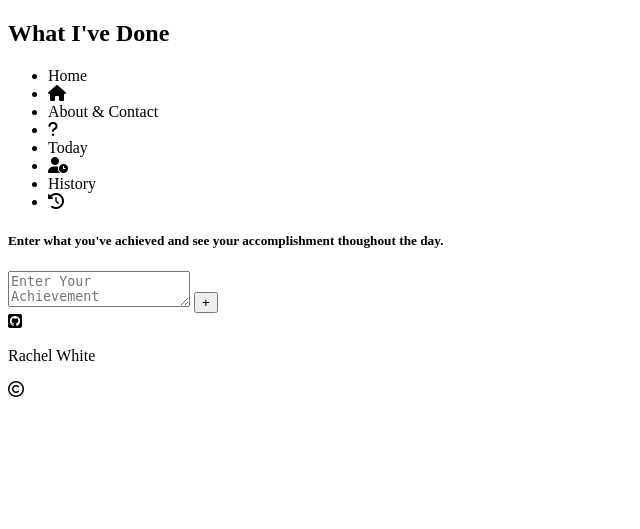
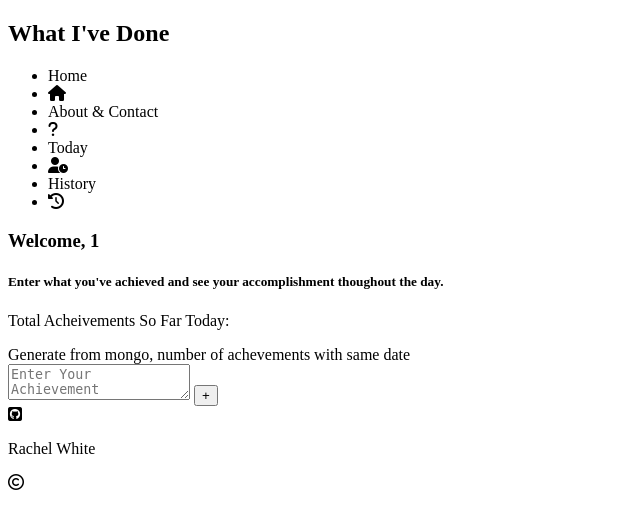
Before and after one commit to rachel-white/what-ive-done, a Flask app: template templates/today.html in a window 1280 px wide. Shown: the top 529 px of the page, without its empty margins (0-640 px from the left). Run offline with Flask 2, Linux system fonts and the light colour scheme; the template is opened without the code that fills it: most values are stand-ins (such as "Sample title", 1, 10 or a date in 2020); some libraries are stand-ins or nearby versions.

Commit message:
added divs for where achievements will go, and welcome user id

```diff
--- a/templates/today.html
+++ b/templates/today.html
@@ -23,12 +23,23 @@
             </div>
         </ul>
     </nav>
-
+<h3>Welcome, {{ userID }}</h3>
 <h5>Enter what you've achieved and see your accomplishment thoughout the day.</h5>
 
-<!--card genrates from database of entries so far from today (previous 00:00-->
+<div class="day">
+    <div class="list-acheived">
+        <div class="acheivement">
+            <!--Generate from Mongo, each document is a new row -->
+            <div class="time"></div>
+            <div class="achievement-text"></div>
+            <div class="total">
+                <p class="total-acheivements">Total Acheivements So Far Today:</p>
+                <span class="total-acheivements">Generate from mongo, number of achevements with same date</span>
+            </div>
+        </div>
+    </div>
 
-<!--entry box for new entry - text area--->
+</div>
 
 <form class="enter-action">
     <textarea name="action" placeholder="Enter Your Achievement"></textarea>
```
